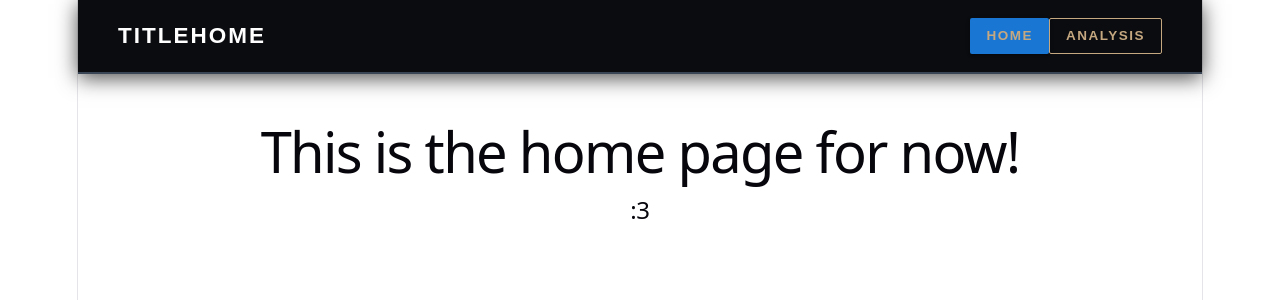
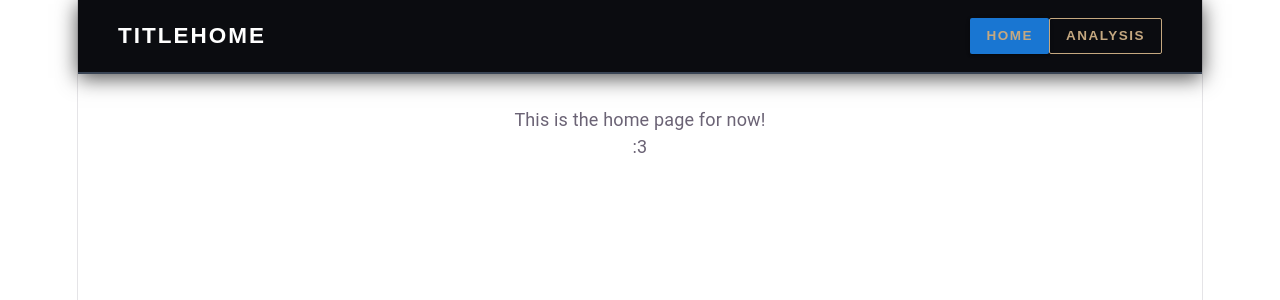
Before and after one commit to Sabrina-Moore/NASA-Artemis-Website, a React (Vite) app: page / in a window 1280 px wide. Shown: the top 300 px of the page. Built offline with nearby package versions, Linux system fonts and the light colour scheme.

Commit message:
HomePage

```diff
--- a/src/pages/Home.jsx
+++ b/src/pages/Home.jsx
@@ -1,11 +1,12 @@
 import React from 'react';
+import { Box, Typography, List, ListItem } from '@mui/material';
 
 const HomePage = () => {
     return (
-        <div>
-            <h1>This is the home page for now!</h1>
-            <h2>:3</h2>
-        </div>
+        <Box>
+            <Typography>This is the home page for now!</Typography>
+            <Typography>:3</Typography>
+        </Box>
     );
 };
 
```
